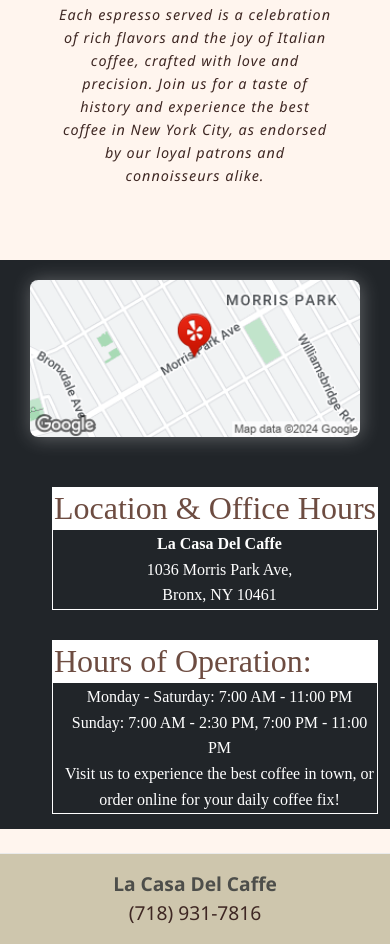
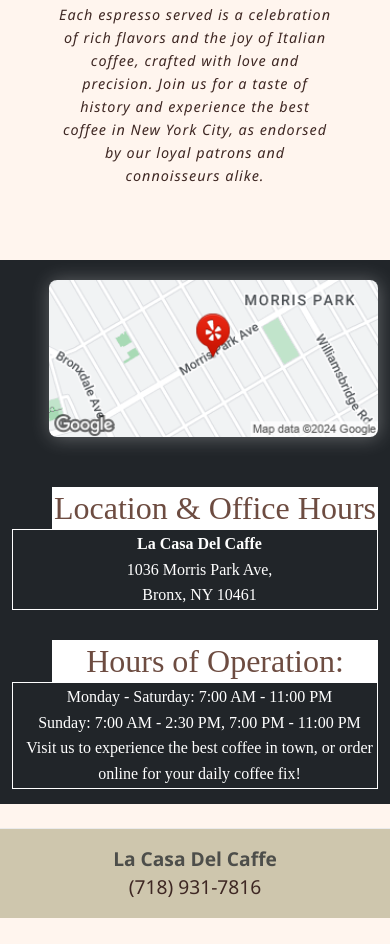
Before and after one commit to ledianfrommercy/Lacasadelcaffe, a plain HTML site: page index.html in a window 390 px wide. Shown: the part 3854-4798 px from the top of the page. After the commit the page ends 4772 px from the top, so only its background shows below. Drawn offline with nearby package versions, Linux system fonts and the light colour scheme.

Commit message:
Update index.html

```diff
--- a/index.html
+++ b/index.html
@@ -653,7 +653,19 @@
                 transform: translateY(0);
             }
         }*/
-
+        .location-content {
+        display: flex;
+        flex-direction: column;
+        align-items: center;
+        text-align: center;
+        }
+        .location-content p {
+            margin-left: 0 ;
+        }
+        .location-content img {
+            margin-left: 20 ;
+            margin-right: 0 ;
+        }
         }
     </style>
 </head>
@@ -693,11 +705,12 @@
                             <a class="nav-link active" aria-current="page" href="#">Home</a>
                         </li>
                         <li class="nav-item">
+                            <a class="nav-link" href="#menu">Menu</a>
+                        </li>
+                        <li class="nav-item">
                             <a class="nav-link" href="#about">About</a>
                         </li>
-                        <li class="nav-item">
-                            <a class="nav-link" href="#menu">Menu</a>
-                        </li>
+
                         <li class="nav-item">
                             <a class="nav-link" href="#location">Location</a>
                         </li>
@@ -841,8 +854,29 @@
         </div>
     </div>
 
+    <div id="location" class="container mt-4">
+        <div class="row my-4 bg-dark text-light location-content">
+            <div class="col-12 col-md-4 img-stuff">
+                <img src="Images/Googlestaticmap.png" alt="Location Map" class="img-fluid">
+            </div>
+            <div class="col-12 col-md-4 img-stuff">
+                <!-- IGNORE -->
+            </div>
+            <div class="col-12 col-md-4 img-stuff">
+                <h2>Location & Office Hours</h2>
+                <p><strong>La Casa Del Caffe</strong><br>
+                   1036 Morris Park Ave,<br>
+                   Bronx, NY 10461</p>
+                <h2>Hours of Operation:</h2>
+                <p>Monday - Saturday: 7:00 AM - 11:00 PM<br>
+                   Sunday: 7:00 AM - 2:30 PM, 7:00 PM - 11:00 PM<br>
+                   Visit us to experience the best coffee in town, or order online for your daily coffee fix!
+                </p>
+            </div>
+        </div>
+    </div>
 
-    <div id="location" class="container mt-4">
+    <!--div id="location" class="container mt-4">
         <div class="row my-4 bg-dark text-light">
 
             <div class="col-12 col-md-4 img-stuff">
@@ -851,7 +885,7 @@
 
 
             <div class="col-12 col-md-4 img-stuff">
-                <!-- IGNORE -->
+                <-- IGNORE --
 
             </div>
 
@@ -869,7 +903,7 @@
 
             </div>
         </div>
-    </div>
+    </div-->
 
 
 
@@ -889,7 +923,7 @@
     <script src="https://cdn.jsdelivr.net/npm/bootstrap@5.3.3/dist/js/bootstrap.bundle.min.js"></script>
     <script src="https://cdn.jsdelivr.net/npm/@fancyapps/ui@5.0/dist/carousel/carousel.umd.js"></script>
     <script>
-        let lastScrollTop = 0;
+        /*let lastScrollTop = 0;
         const navbar = document.querySelector('.navbar');
         const navbarHeight = navbar.offsetHeight;
         window.addEventListener("scroll", function() {
@@ -918,7 +952,7 @@
         document.querySelectorAll('.card-hover-text').forEach(item => {
             observer.observe(item);
         });
-    });
+    });*/
 
 
         //new Carousel(document.getElementById("myCarousel"), {});
```
